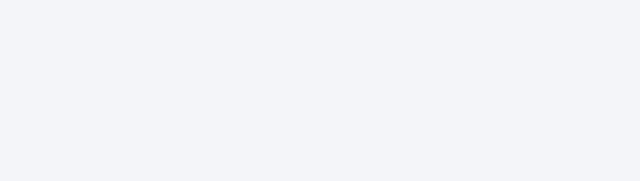
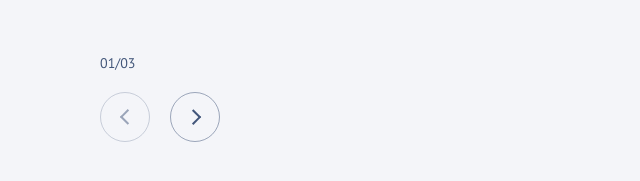
Before and after one commit to juliaanto/historical-dates, a React (Create React App) app: page / in a window 1280 px wide. Shown: the part 297-478 px from the top of the page, without its empty margins (0-640 px from the left). Built offline with nearby package versions, Linux system fonts and the light colour scheme.

Commit message:
Добавлены кнопки переключения временных отрезков

```diff
--- /dev/null
+++ b/src/components/controls/controls.styled.ts
@@ -0,0 +1,46 @@
+import styled, { css } from 'styled-components';
+
+interface ButtonProps {
+  $isNext: boolean;
+  $isDisabled: boolean;
+}
+
+const Block: any = styled.div`
+  margin-top: 50px;
+  width: 120px;
+  display: flex;
+  flex-wrap: wrap;
+  gap: 20px;
+`;
+
+Block.Index = styled.div`
+  font-size: 14px;
+  width: 100%;
+`;
+
+Block.Button = styled.button<ButtonProps>`
+  border-radius: 50%;
+  border: 1px solid rgba(66, 86, 122, 0.5);
+  width: 50px;
+  height: 50px;
+  background-color: transparent;
+  position: relative;
+
+  &::before {
+    content: "";
+    position: absolute;
+    width: 8.84px;
+    height: 8.84px;
+    border-top: 2px solid ${({ theme }) => theme.color.basicDark};
+    border-right: 2px solid ${({ theme }) => theme.color.basicDark};
+    transform: ${({ $isNext }) => $isNext ? 'translate(-65%, -50%) rotate(45deg)' : 'translate(-25%, -50%) rotate(225deg)'};
+  }
+
+  ${({ $isDisabled }) =>
+    $isDisabled &&
+    css`
+      opacity: 0.5;
+    `}
+`;
+
+export default Block;
--- /dev/null
+++ b/src/components/controls/controls.tsx
@@ -0,0 +1,32 @@
+import Block from "./controls.styled";
+import DATA from "../../data/events";
+import { useState } from "react";
+
+function Controls() {
+  const [currentIndex, setCurrentIndex] = useState(1);
+
+  const handlePrevButtonClick = () => {
+    if (currentIndex !== 1) {
+      setCurrentIndex(currentIndex - 1)
+    }
+  };
+
+  const handleNextButtonClick = () => {
+    if (currentIndex !== DATA.length) {
+      setCurrentIndex(currentIndex + 1)
+    }
+  };
+
+  return (
+    <Block>
+      <Block.Index>
+        {new Intl.NumberFormat('en-IN', { minimumIntegerDigits: 2 }).format(currentIndex)}/
+        {new Intl.NumberFormat('en-IN', { minimumIntegerDigits: 2 }).format(DATA.length)}
+      </Block.Index>
+      <Block.Button onClick={handlePrevButtonClick} $isDisabled={currentIndex === 1} />
+      <Block.Button onClick={handleNextButtonClick} $isDisabled={currentIndex === DATA.length} $isNext/>
+    </Block>
+  )
+}
+
+export default Controls;
--- a/src/components/main/main.tsx
+++ b/src/components/main/main.tsx
@@ -1,9 +1,11 @@
-import Block from "./main.styled";
+import Block from './main.styled';
+import TimeWheel from '../time-wheel/time-wheel';
 
 function Main() {
   return (
     <Block>
       <Block.Header>Исторические даты</Block.Header>
+      <TimeWheel />
     </Block>
   )
 }
--- /dev/null
+++ b/src/components/time-wheel/time-wheel.styled.ts
@@ -0,0 +1,37 @@
+import styled, { css } from 'styled-components';
+
+interface ButtonProps {
+  $isNext: boolean;
+  $isDisabled: boolean;
+}
+
+const Block: any = styled.div`
+`;
+
+Block.Button = styled.button<ButtonProps>`
+  margin: 20px;
+  border-radius: 50%;
+  border: 1px solid rgba(66, 86, 122, 0.5);
+  width: 50px;
+  height: 50px;
+  background-color: transparent;
+  position: relative;
+
+  &::before {
+    content: "";
+    position: absolute;
+    width: 8.84px;
+    height: 8.84px;
+    border-top: 2px solid ${({ theme }) => theme.color.basicDark};
+    border-right: 2px solid ${({ theme }) => theme.color.basicDark};
+    transform: ${({ $isNext }) => $isNext ? 'translate(-65%, -50%) rotate(45deg)' : 'translate(-25%, -50%) rotate(225deg)'};
+  }
+
+  ${({ $isDisabled }) =>
+    $isDisabled &&
+    css`
+      opacity: 0.5;
+    `}
+`;
+
+export default Block;
--- /dev/null
+++ b/src/components/time-wheel/time-wheel.tsx
@@ -0,0 +1,12 @@
+import Block from "./time-wheel.styled";
+import Controls from "../controls/controls";
+
+function TimeWheel() {
+  return (
+    <Block>
+      <Controls />
+    </Block>
+  )
+}
+
+export default TimeWheel;
--- /dev/null
+++ b/src/data/events.ts
@@ -0,0 +1,49 @@
+import { Data } from "../types/data";
+
+const DATA:Data = [
+  {
+    topic: 'Технологии',
+    events: [
+      {
+        year: 2015,
+        description: '13 сентября — частное солнечное затмение, видимое в Южной Африке и части Антарктиды',
+      },
+      {
+        year: 2015,
+        description: '13 сентября — частное солнечное затмение, видимое в Южной Африке и части Антарктиды',
+      }
+    ]
+  },
+  {
+    topic: 'Технологии',
+    events: [
+      {
+        year: 2015,
+        description: '13 сентября — частное солнечное затмение, видимое в Южной Африке и части Антарктиды',
+      },
+      {
+        year: 2015,
+        description: '13 сентября — частное солнечное затмение, видимое в Южной Африке и части Антарктиды',
+      }
+    ]
+  },
+  {
+    topic: 'Наука',
+    events: [
+      {
+        year: 2015,
+        description: '13 сентября — частное солнечное затмение, видимое в Южной Африке и части Антарктиды',
+      },
+      {
+        year: 2016,
+        description: 'Телескоп «Хаббл» обнаружил самую удалённую из всех обнаруженных галактик, получившую обозначение GN-z11',
+      },
+      {
+        year: 2017,
+        description: 'Компания Tesla официально представила первый в мире электрический грузовик Tesla Semi',
+      }
+    ]
+  }
+]
+
+export default DATA;
--- /dev/null
+++ b/src/types/data.ts
@@ -0,0 +1,11 @@
+type Event = {
+  year: number,
+  description: string,
+}
+
+type Events = {
+  topic?: string,
+  events: Event[],
+}
+
+export type Data = Events[];
```
